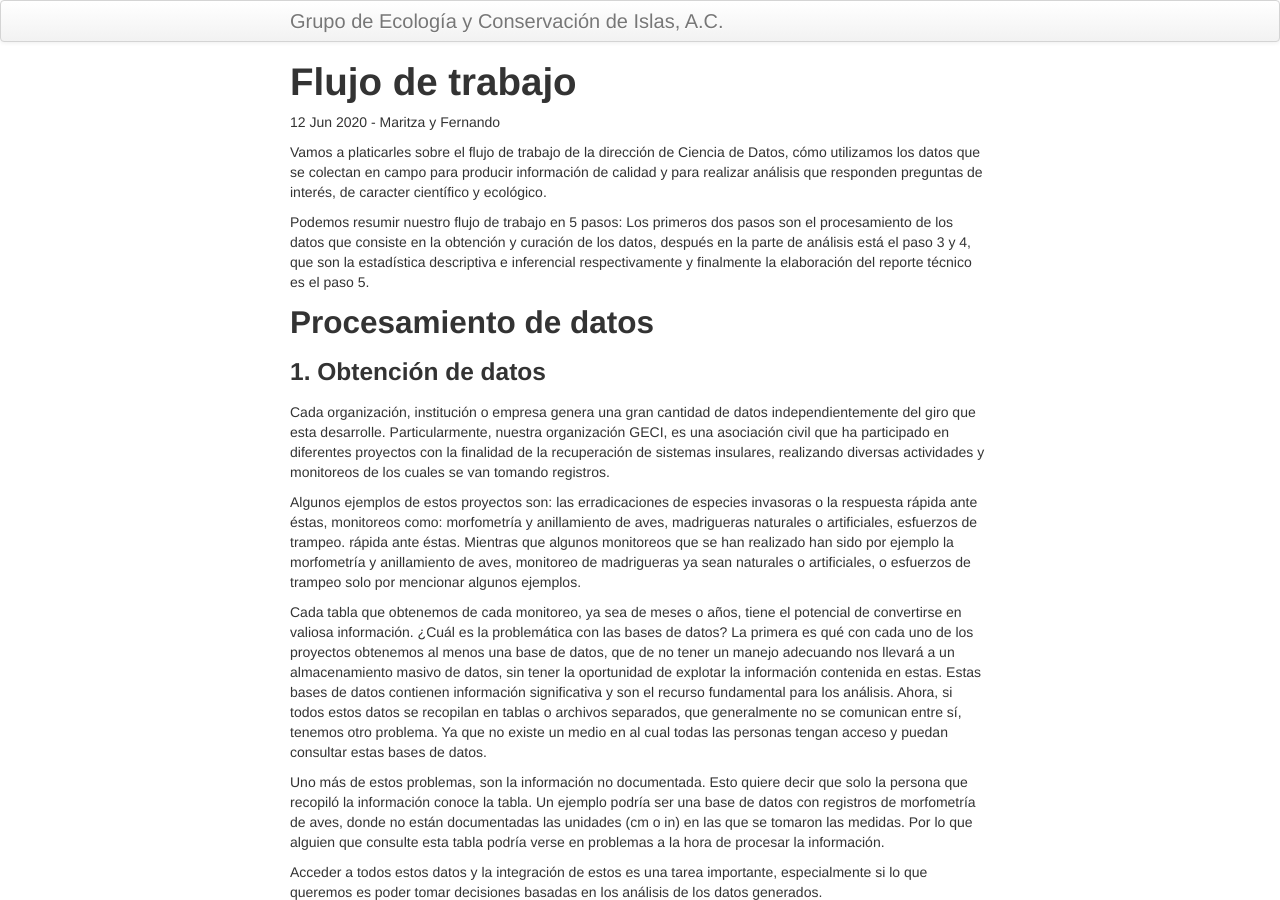
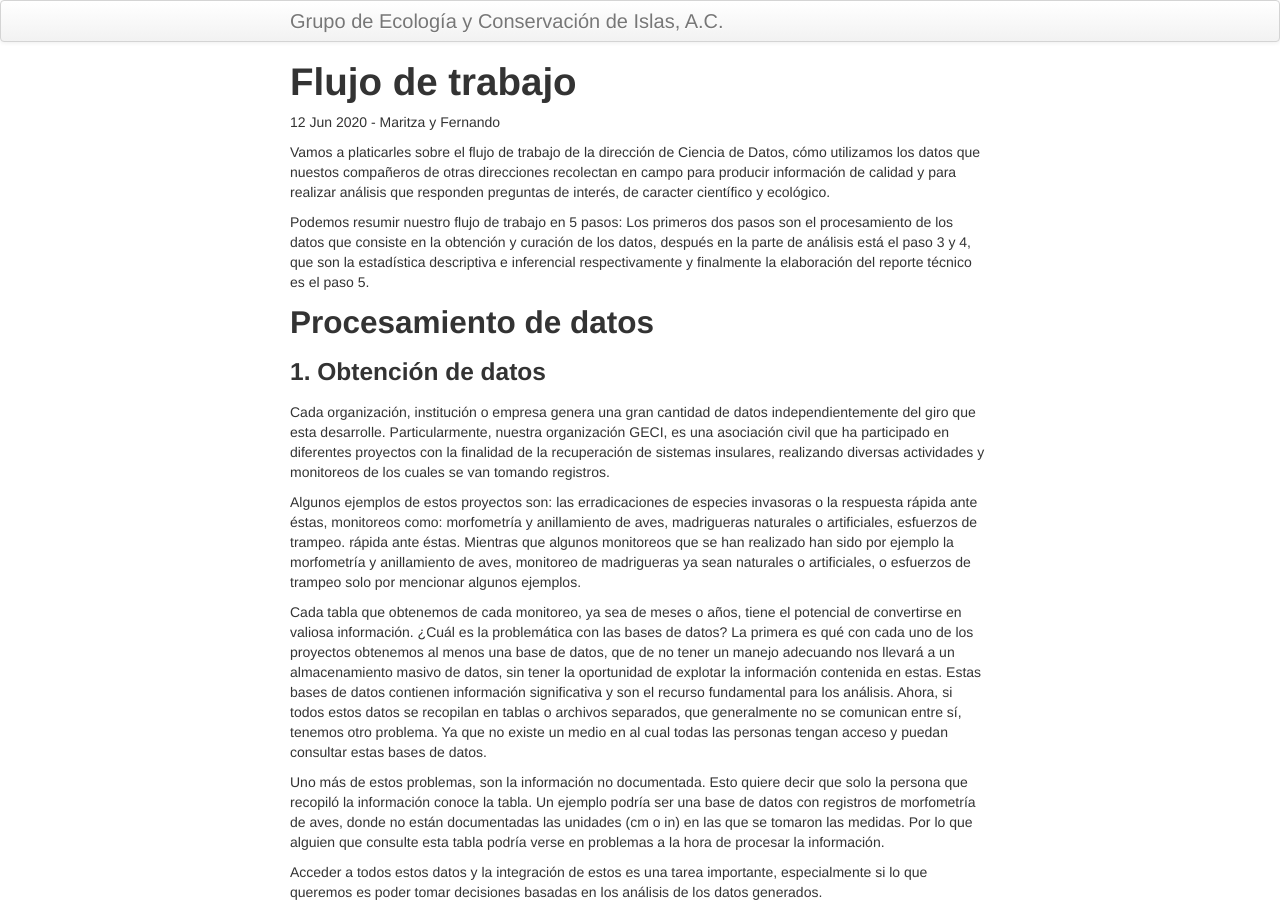
Before and after one commit to LizethMReyes/islasgeci.github.io, a Jekyll site: the page built from _posts/2020-06-12-flujo-trabajo.md, in a window 1280 px wide and 900 px high. Built offline with Jekyll 4.4.1, drawn with Linux system fonts in a browser that asks for light colours.

Commit message:
Update _posts/2020-06-12-flujo-trabajo.md
Co-authored-by: nepito <braulio.rojas@islas.org.mx>

```diff
--- a/_posts/2020-06-12-flujo-trabajo.md
+++ b/_posts/2020-06-12-flujo-trabajo.md
@@ -6,7 +6,7 @@ tags: equipo
 ---
 
 Vamos a platicarles sobre el flujo de trabajo de la dirección de Ciencia de Datos, cómo utilizamos
-los datos que se colectan en campo para producir información de calidad y para realizar análisis que
+los datos que nuestos compañeros de otras direcciones recolectan en campo para producir información de calidad y para realizar análisis que
 responden preguntas de interés, de caracter científico y ecológico.
 
 Podemos resumir nuestro flujo de trabajo en 5 pasos: Los primeros dos pasos son el procesamiento de
```
